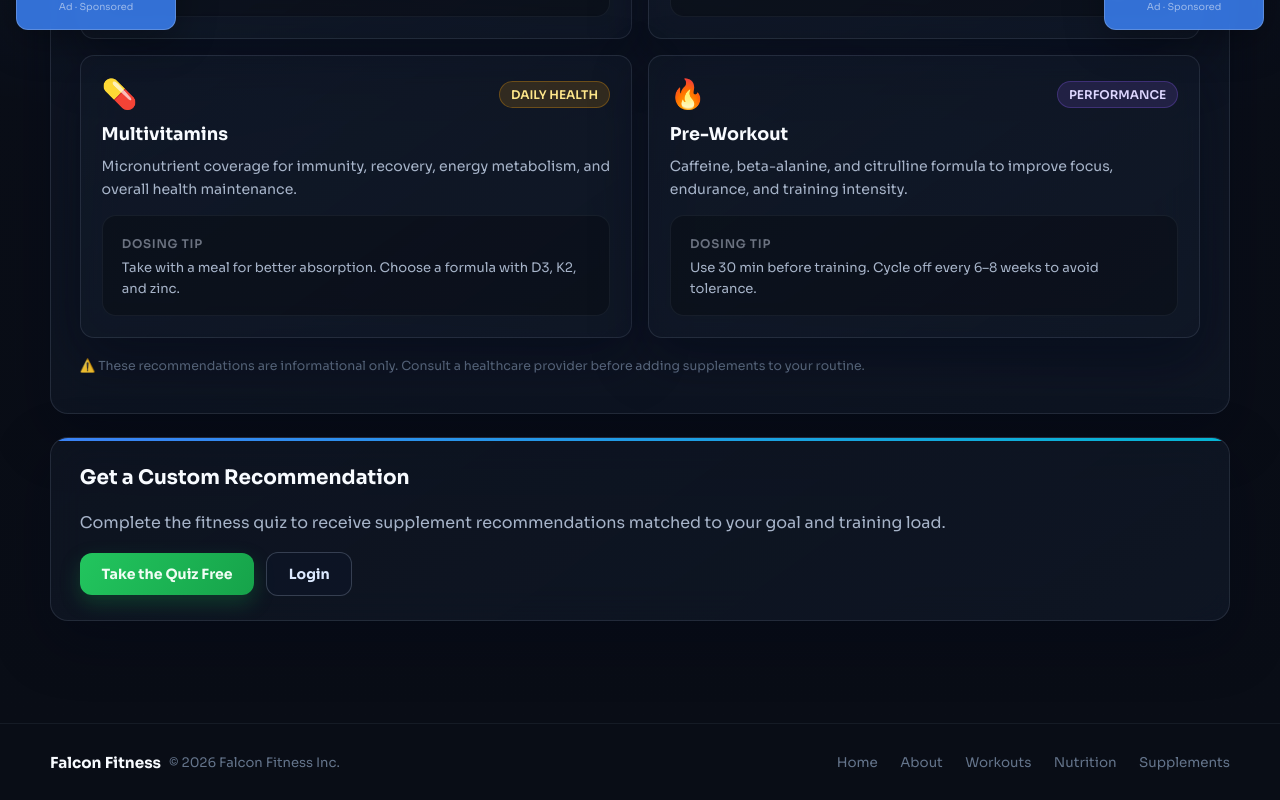
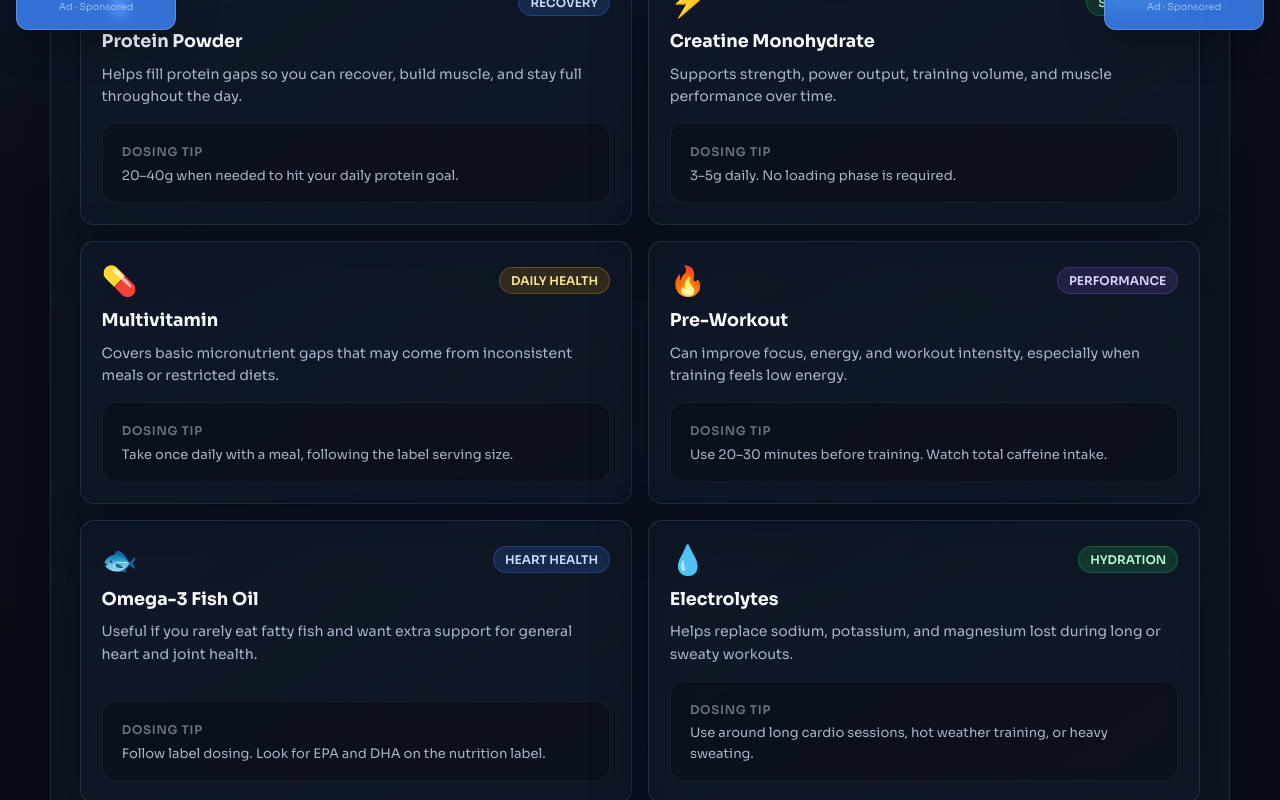
Before and after one commit to YXLuo95/CS3398-GroupProject, a React (Vite) app in the folder src/frontend/: page /supplements in a window 1280 px wide. Shown: the part 620-1420 px from the top of the page. Built offline with nearby package versions, Linux system fonts and the light colour scheme; no server answers.

Commit message:
add personalized supplements tab with recommendations

```diff
--- a/src/frontend/src/pages/Supplements.jsx
+++ b/src/frontend/src/pages/Supplements.jsx
@@ -1,63 +1,235 @@
+import { useEffect, useMemo, useState } from "react";
 import { Link } from "react-router-dom";
+import axios from "axios";
 import AppPage from "../components/ui/AppPage";
 import SectionCard from "../components/ui/SectionCard";
 
+const API = import.meta.env.VITE_API_URL || "http://localhost:8000";
+
 const supplements = [
   {
+    id: "protein",
     emoji: "🥤",
     title: "Protein Powder",
     tag: "RECOVERY",
     tagClass: "ff-tag-blue",
-    desc: "Whey, casein or plant-based blends to support muscle repair, recovery, and daily protein targets.",
-    detail: "Aim for 20–40g post-workout. Whey absorbs fast; casein is ideal before bed.",
+    desc: "Helps fill protein gaps so you can recover, build muscle, and stay full throughout the day.",
+    dose: "20–40g when needed to hit your daily protein goal.",
+    bestFor: ["gain_muscle", "lose_weight", "maintain"],
   },
   {
+    id: "creatine",
     emoji: "⚡",
     title: "Creatine Monohydrate",
     tag: "STRENGTH",
     tagClass: "ff-tag-green",
-    desc: "Clinically proven to boost strength, power output, and training volume with safe daily dosing.",
-    detail: "3–5g/day. No loading phase needed. Consistent daily intake is key.",
+    desc: "Supports strength, power output, training volume, and muscle performance over time.",
+    dose: "3–5g daily. No loading phase is required.",
+    bestFor: ["gain_muscle", "maintain"],
   },
   {
+    id: "multivitamin",
     emoji: "💊",
-    title: "Multivitamins",
+    title: "Multivitamin",
     tag: "DAILY HEALTH",
     tagClass: "ff-tag-amber",
-    desc: "Micronutrient coverage for immunity, recovery, energy metabolism, and overall health maintenance.",
-    detail: "Take with a meal for better absorption. Choose a formula with D3, K2, and zinc.",
+    desc: "Covers basic micronutrient gaps that may come from inconsistent meals or restricted diets.",
+    dose: "Take once daily with a meal, following the label serving size.",
+    bestFor: ["lose_weight", "gain_muscle", "maintain", "improve_endurance"],
   },
   {
+    id: "preworkout",
     emoji: "🔥",
     title: "Pre-Workout",
     tag: "PERFORMANCE",
     tagClass: "ff-tag-purple",
-    desc: "Caffeine, beta-alanine, and citrulline formula to improve focus, endurance, and training intensity.",
-    detail: "Use 30 min before training. Cycle off every 6–8 weeks to avoid tolerance.",
+    desc: "Can improve focus, energy, and workout intensity, especially when training feels low energy.",
+    dose: "Use 20–30 minutes before training. Watch total caffeine intake.",
+    bestFor: ["gain_muscle", "improve_endurance", "lose_weight"],
+  },
+  {
+    id: "omega3",
+    emoji: "🐟",
+    title: "Omega-3 Fish Oil",
+    tag: "HEART HEALTH",
+    tagClass: "ff-tag-blue",
+    desc: "Useful if you rarely eat fatty fish and want extra support for general heart and joint health.",
+    dose: "Follow label dosing. Look for EPA and DHA on the nutrition label.",
+    bestFor: ["maintain", "lose_weight", "gain_muscle"],
+  },
+  {
+    id: "electrolytes",
+    emoji: "💧",
+    title: "Electrolytes",
+    tag: "HYDRATION",
+    tagClass: "ff-tag-green",
+    desc: "Helps replace sodium, potassium, and magnesium lost during long or sweaty workouts.",
+    dose: "Use around long cardio sessions, hot weather training, or heavy sweating.",
+    bestFor: ["improve_endurance"],
   },
 ];
 
-const disclaimer = "These recommendations are informational only. Consult a healthcare provider before adding supplements to your routine.";
+const goalLabels = {
+  lose_weight: "fat loss",
+  gain_muscle: "muscle gain",
+  maintain: "maintenance",
+  improve_endurance: "endurance",
+};
+
+const activityLabels = {
+  sedentary: "sedentary",
+  lightly_active: "lightly active",
+  moderately_active: "moderately active",
+  very_active: "very active",
+  extra_active: "extra active",
+};
+
+const disclaimer =
+  "These recommendations are informational only and are not medical advice. Check with a healthcare provider before adding supplements, especially if you take medication, have a medical condition, or are sensitive to caffeine.";
+
+function getPersonalizedStack(quizData) {
+  if (!quizData) return [];
+
+  const goal = quizData.goal_type || "maintain";
+  const activity = quizData.activity_level || "";
+  const weight = Number(quizData.weight_lbs) || 0;
+  const dietaryPrefs = quizData.dietary_preferences || [];
+  const allergies = quizData.allergies || [];
+  const workoutDays = Number(quizData.workout_days) || 0;
+
+  const picks = [];
+
+  const addPick = (id, priority, reason) => {
+    const supplement = supplements.find((s) => s.id === id);
+    if (!supplement || picks.some((p) => p.id === id)) return;
+    picks.push({ ...supplement, priority, reason });
+  };
+
+  if (goal === "gain_muscle") {
+    addPick("creatine", "High priority", "Your goal is muscle gain, so creatine is a strong fit for strength and training volume.");
+    addPick("protein", "High priority", `At ${weight || "your current"} lbs, protein powder can help you hit your daily protein target more easily.`);
+  }
+
+  if (goal === "lose_weight") {
+    addPick("protein", "High priority", "For fat loss, protein can help you stay full and keep muscle while eating fewer calories.");
+    addPick("multivitamin", "Medium priority", "A calorie deficit can make it harder to cover every micronutrient, so this helps fill small gaps.");
+  }
+
+  if (goal === "improve_endurance") {
+    addPick("electrolytes", "High priority", "Endurance training increases sweat loss, so hydration support becomes more important.");
+    addPick("preworkout", "Medium priority", "A light pre-workout can help with focus and energy before cardio or longer sessions.");
+  }
+
+  if (goal === "maintain") {
+    addPick("protein", "Medium priority", "Protein helps keep your nutrition consistent while maintaining your current weight.");
+    addPick("omega3", "Medium priority", "Omega-3s are a simple general-health option if your diet does not include fatty fish often.");
+  }
+
+  if (["very_active", "extra_active"].includes(activity) || workoutDays >= 5) {
+    addPick("electrolytes", "Medium priority", "Because you train often, electrolytes can help on sweaty or longer workout days.");
+  }
+
+  if (dietaryPrefs.includes("vegetarian") || dietaryPrefs.includes("vegan")) {
+    addPick("multivitamin", "Medium priority", "Plant-based diets can require closer attention to nutrients like B12, vitamin D, iron, and zinc.");
+  }
+
+  if (!allergies.includes("fish")) {
+    addPick("omega3", "Low priority", "This is optional, but useful if you do not eat fish regularly.");
+  }
+
+  return picks.slice(0, 4);
+}
 
 export default function Supplements() {
   const isLoggedIn = Boolean(localStorage.getItem("token"));
+  const [quizData, setQuizData] = useState(null);
+  const [loading, setLoading] = useState(isLoggedIn);
+  const [error, setError] = useState("");
+
+  useEffect(() => {
+    const fetchQuizData = async () => {
+      const token = localStorage.getItem("token");
+      if (!token) return;
+
+      try {
+        const res = await axios.get(`${API}/api/v1/onboarding/quiz`, {
+          headers: { Authorization: `Bearer ${token}` },
+        });
+        setQuizData(res.data);
+      } catch (err) {
+        console.error("Unable to load supplement quiz data:", err);
+        setError("Complete the quiz to unlock your personalized supplement stack.");
+      } finally {
+        setLoading(false);
+      }
+    };
+
+    fetchQuizData();
+  }, []);
+
+  const personalizedStack = useMemo(() => getPersonalizedStack(quizData), [quizData]);
 
   return (
     <AppPage
       eyebrow="SUPPLEMENTS"
-      title="Evidence-Based"
-      accent="Supplement Guide"
-      subtitle="Science-backed supplements help close nutritional gaps and amplify training results when used responsibly alongside a solid diet."
+      title="Personalized"
+      accent="Supplement Recommendations"
+      subtitle="Get supplement suggestions based on your goal, activity level, workout schedule, and quiz results."
     >
-      {/* Supplement cards */}
-      <SectionCard title="Core Supplements">
+      <SectionCard title="Your Supplement Stack">
+        {!isLoggedIn ? (
+          <>
+            <p className="ff-muted" style={{ lineHeight: 1.7, marginBottom: "0.6rem" }}>
+              Sign up or log in and complete the quiz to receive supplement recommendations matched to your fitness goal.
+            </p>
+            <div className="ff-flex" style={{ gap: "0.75rem", flexWrap: "wrap", marginTop: "1rem" }}>
+              <Link to="/signup" className="ff-btn ff-btn-green">Get Started</Link>
+              <Link to="/login" className="ff-btn ff-btn-ghost">Login</Link>
+            </div>
+          </>
+        ) : loading ? (
+          <p className="ff-muted">Loading your personalized recommendations...</p>
+        ) : error || !quizData ? (
+          <>
+            <p className="ff-muted" style={{ lineHeight: 1.7 }}>{error}</p>
+            <Link to="/quiz" className="ff-btn ff-btn-primary">Take the Quiz →</Link>
+          </>
+        ) : (
+          <>
+            <div className="ff-inset" style={{ marginBottom: "1rem" }}>
+              <p style={{ margin: 0, color: "#a7b4c9", lineHeight: 1.6 }}>
+                Based on your goal of <strong style={{ color: "#f8fbff" }}>{goalLabels[quizData.goal_type] || quizData.goal_type}</strong>,
+                your <strong style={{ color: "#f8fbff" }}>{activityLabels[quizData.activity_level] || quizData.activity_level}</strong> lifestyle,
+                and training <strong style={{ color: "#f8fbff" }}>{quizData.workout_days}x/week</strong>, these are your best starting options.
+              </p>
+            </div>
+
+            <div className="ff-grid ff-grid-2">
+              {personalizedStack.map((s) => (
+                <article key={s.id} className="ff-card ff-card-hover" style={{ borderRadius: 14, overflow: "hidden" }}>
+                  <div style={{ padding: "1.3rem", display: "flex", flexDirection: "column", gap: "0.65rem", height: "100%" }}>
+                    <div className="ff-flex-between">
+                      <span style={{ fontSize: "1.8rem" }}>{s.emoji}</span>
+                      <span className={`ff-tag ${s.tagClass}`}>{s.priority}</span>
+                    </div>
+                    <h3 style={{ margin: 0, fontSize: "1.1rem", fontWeight: 700, color: "#f8fbff" }}>{s.title}</h3>
+                    <p style={{ margin: 0, color: "#a7b4c9", fontSize: "0.88rem", lineHeight: 1.6 }}>{s.reason}</p>
+                    <div className="ff-inset" style={{ marginTop: "0.3rem" }}>
+                      <span style={{ fontSize: "0.75rem", color: "#6b7280", fontWeight: 600, letterSpacing: "0.06em", textTransform: "uppercase" }}>Suggested use</span>
+                      <p style={{ margin: "0.3rem 0 0", color: "#a7b4c9", fontSize: "0.82rem", lineHeight: 1.55 }}>{s.dose}</p>
+                    </div>
+                  </div>
+                </article>
+              ))}
+            </div>
+          </>
+        )}
+      </SectionCard>
+
+      <SectionCard title="Supplement Library">
         <div className="ff-grid ff-grid-2">
           {supplements.map((s) => (
-            <article
-              key={s.title}
-              className="ff-card ff-card-hover"
-              style={{ borderRadius: 14, overflow: "hidden" }}
-            >
+            <article key={s.id} className="ff-card ff-card-hover" style={{ borderRadius: 14, overflow: "hidden" }}>
               <div style={{ padding: "1.3rem", display: "flex", flexDirection: "column", gap: "0.65rem", height: "100%" }}>
                 <div className="ff-flex-between">
                   <span style={{ fontSize: "1.8rem" }}>{s.emoji}</span>
@@ -67,7 +239,7 @@ export default function Supplements() {
                 <p style={{ margin: 0, color: "#a7b4c9", fontSize: "0.88rem", lineHeight: 1.6, flex: 1 }}>{s.desc}</p>
                 <div className="ff-inset" style={{ marginTop: "0.3rem" }}>
                   <span style={{ fontSize: "0.75rem", color: "#6b7280", fontWeight: 600, letterSpacing: "0.06em", textTransform: "uppercase" }}>Dosing tip</span>
-                  <p style={{ margin: "0.3rem 0 0", color: "#a7b4c9", fontSize: "0.82rem", lineHeight: 1.55 }}>{s.detail}</p>
+                  <p style={{ margin: "0.3rem 0 0", color: "#a7b4c9", fontSize: "0.82rem", lineHeight: 1.55 }}>{s.dose}</p>
                 </div>
               </div>
             </article>
@@ -77,30 +249,6 @@ export default function Supplements() {
           ⚠️ {disclaimer}
         </p>
       </SectionCard>
-
-      {/* Personalized CTA */}
-      <SectionCard title={isLoggedIn ? "Your Personalized Stack" : "Get a Custom Recommendation"}>
-        {isLoggedIn ? (
-          <>
-            <p className="ff-muted" style={{ lineHeight: 1.7 }}>
-              Based on your fitness goal and quiz results, your dashboard includes a personalized supplement priority list.
-            </p>
-            <div className="ff-actions">
-              <Link to="/dashboard" className="ff-btn ff-btn-primary">Go to Dashboard →</Link>
-            </div>
-          </>
-        ) : (
-          <>
-            <p className="ff-muted" style={{ lineHeight: 1.7, marginBottom: "0.6rem" }}>
-              Complete the fitness quiz to receive supplement recommendations matched to your goal and training load.
-            </p>
-            <div className="ff-flex" style={{ gap: "0.75rem", flexWrap: "wrap", marginTop: "1rem" }}>
-              <Link to="/signup" className="ff-btn ff-btn-green">Take the Quiz Free</Link>
-              <Link to="/login"  className="ff-btn ff-btn-ghost">Login</Link>
-            </div>
-          </>
-        )}
-      </SectionCard>
     </AppPage>
   );
 }
```
